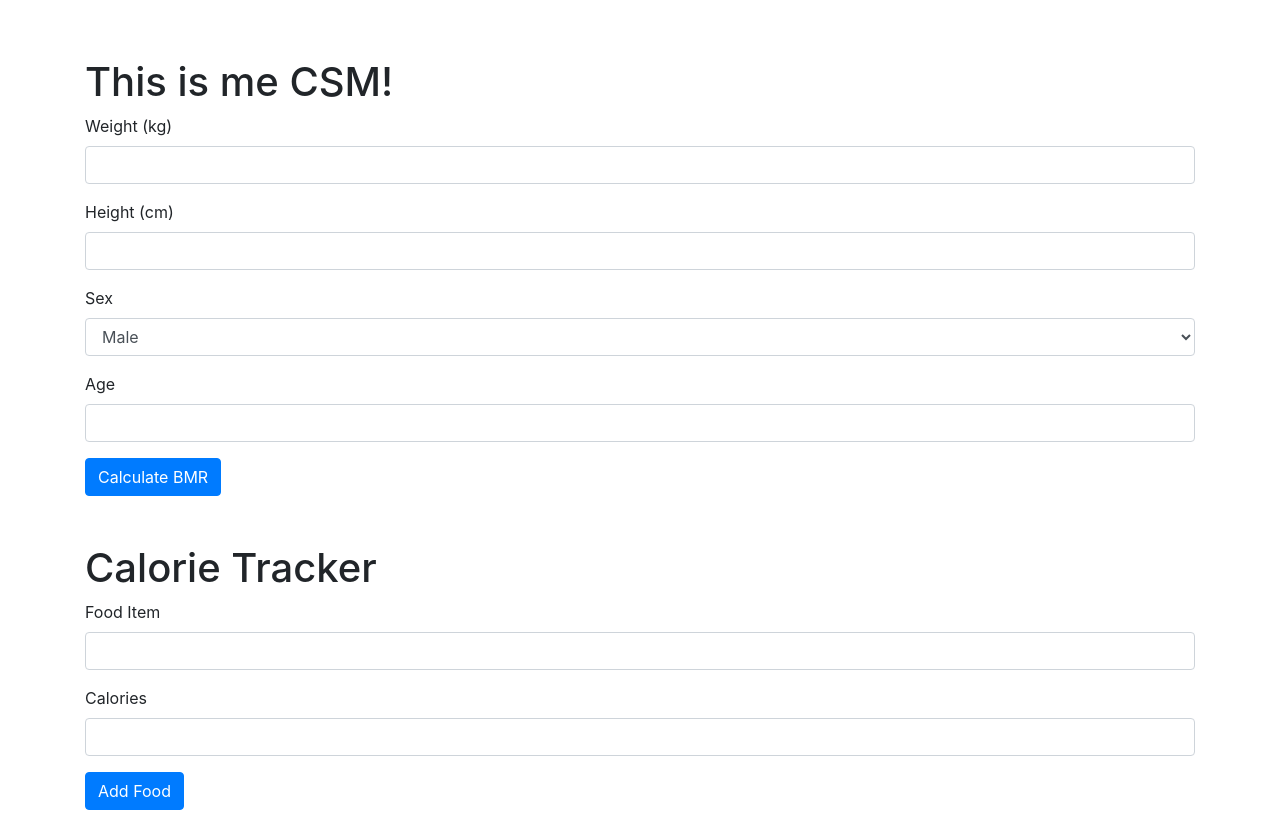
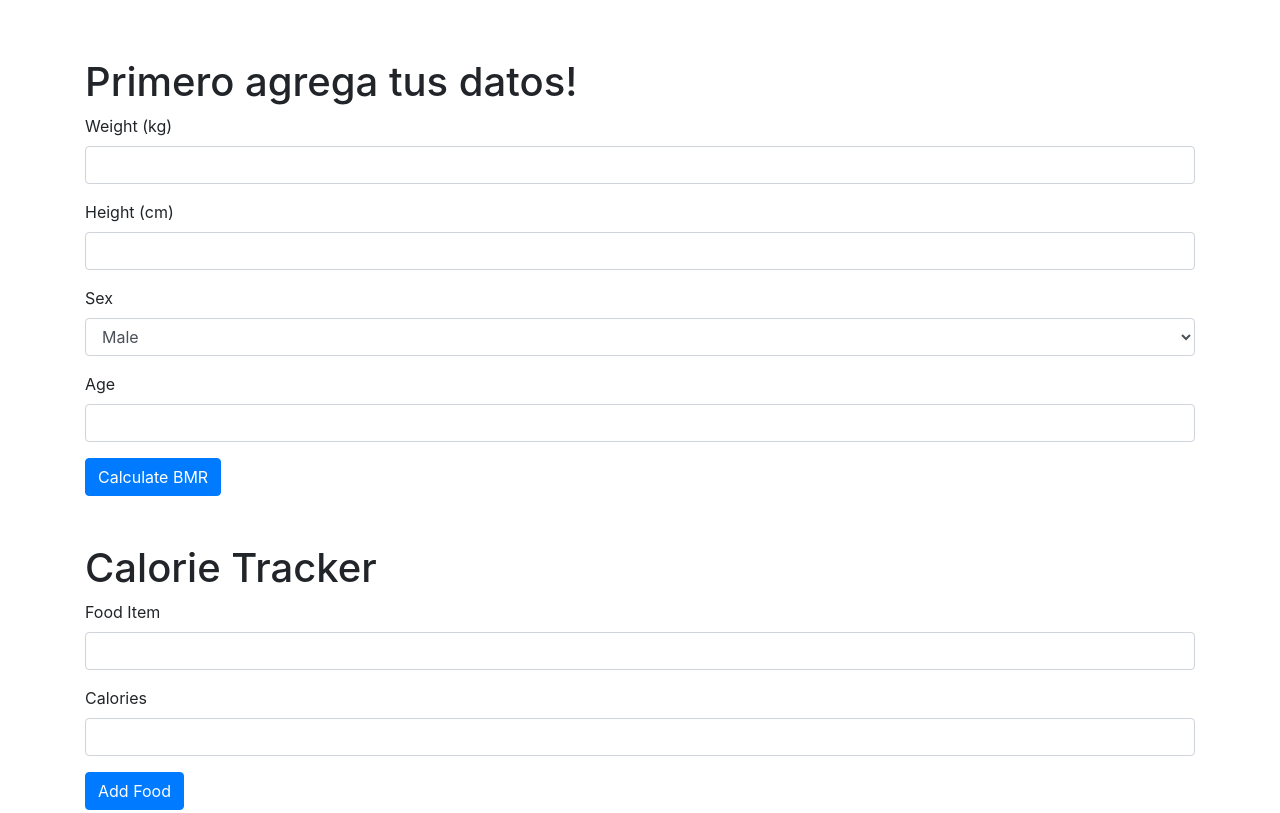
Before and after one commit to pablocubo/Calories-track-app, a plain HTML site: page index.html in a window 1280 px wide. Shown: the top 813 px of the page. Drawn offline with nearby package versions, Linux system fonts and the light colour scheme.

Commit message:
fixed calculator problem

```diff
--- a/index.html
+++ b/index.html
@@ -13,7 +13,7 @@
 </head>
 <body>
     <div class="container mt-5">
-        <h1>This is me CSM!</h1>
+        <h1>Primero agrega tus datos!</h1>
         <!-- BMR Input -->
         <div class="form-group">
             <label for="weight">Weight (kg)</label>
```
